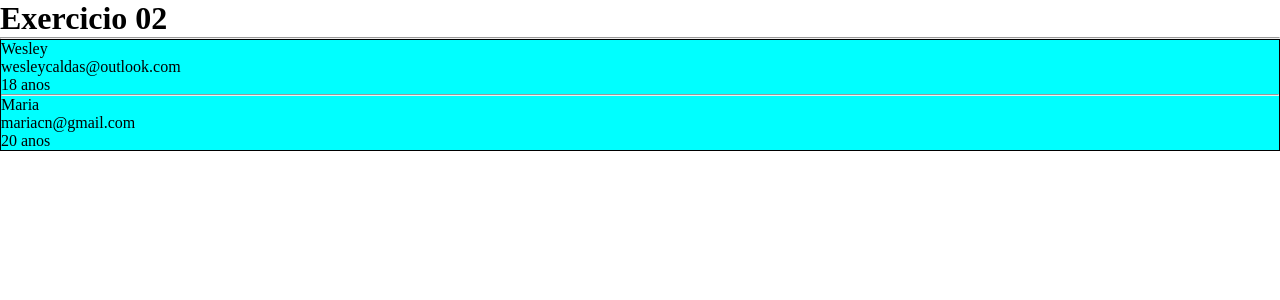
After one commit to Wesleycnc/progweb-php, a PHP site: page /Exercicio-02.php in a window 1280 px wide. The commit adds this page. Shown: the top 300 px of the page. Run offline with PHP 8.4, Linux system fonts and the light colour scheme.

Commit message:
Exercicio 2

```diff
--- /dev/null
+++ b/Exercicio-02.php
@@ -0,0 +1,59 @@
+<!DOCTYPE html>
+<html lang="pt-br">
+<head>
+    <meta charset="UTF-8">
+    <meta http-equiv="X-UA-Compatible" content="IE=edge">
+    <meta name="viewport" content="width=device-width, initial-scale=1.0">
+    <title>Exercicio 2</title>
+    <style>
+        *{
+            margin: 0;
+            padding: 0;
+
+        }
+
+            article{
+                background-color: aqua;
+                height: 50%px;
+                border: 1px solid;
+            }
+        </style>
+
+</head>
+<body>
+    <h1>Exercicio 02</h1>
+    <hr>
+<?php
+    //ARRAY NUMERICO
+    $dados = array("Wesley", "wesleycaldas@outlook.com", 18, "Masculino");
+    $dados2 = array("Maria", "mariacn@gmail.com", 20, "Feminino");
+
+?>
+    <article>
+    <style>
+        *{
+            margin: 0;
+            padding: 0;
+
+        }
+
+
+        </style>
+
+
+    <p><?= $dados[0]?></p>
+    <p><?= $dados[1]?></p>
+    <p><?= $dados[2]?> anos</p>
+
+    <hr>
+
+    <p class="p2"><?= $dados2[0]?></p>
+    <p><?= $dados2[1]?></p>
+    <p><?= $dados2[2]?> anos </p>
+
+
+
+    </article>
+
+</body>
+</html>
--- a/exercicio.php
+++ b/exercicio.php
@@ -21,7 +21,7 @@
 
  ?>
 
- <p> hoje é <?=$data?>. <?=$nome?>   </p>
+ <p> hoje é <?=$data?>. <?=$nome?> </p>
 
  </body>
  </html>
```
Also changed, not shown: 03-arrays.php (+13 -0 lines).
